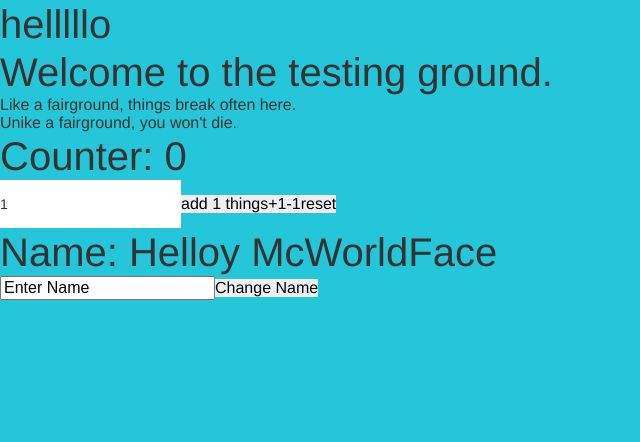
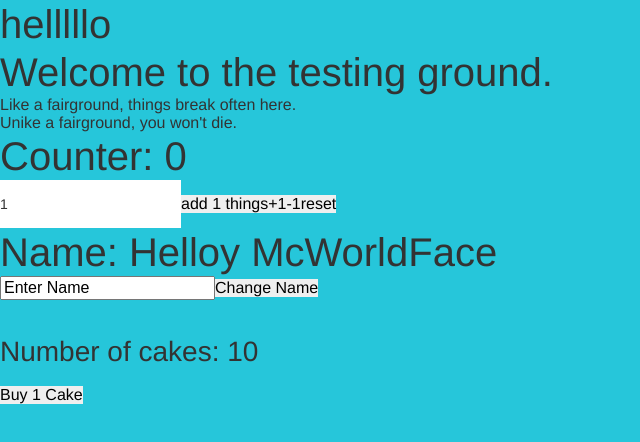
Before and after one commit to Meganimation/testing-ground, a React (Create React App) app: page / in a window 1280 px wide. Shown: the top 442 px of the page, without its empty margins (0-640 px from the left). Built offline with nearby package versions, Linux system fonts and the light colour scheme.

Commit message:
building cake store - go through SB tutorials and finish store before implementing CSS

```diff
--- a/src/App.js
+++ b/src/App.js
@@ -1,6 +1,7 @@
 import React, {useState} from 'react';
 import { useDispatch, useSelector } from 'react-redux';
 import Form from './components/Form';
+import CakeStore from './components/CakeStore';
 
 const INCREMENT = "INCREMENT"
 
@@ -38,6 +39,10 @@ const counter = useSelector(state => state.counter)
   <button onClick={()=> dispatch({type: "DEFAULT", info: 'resets the counter to default'})}> reset </button>
 
 <Form/>
+<br />
+<br />
+<br />
+<CakeStore/>
     </>
 
   );
--- /dev/null
+++ b/src/components/CakeStore.js
@@ -0,0 +1,30 @@
+import React from 'react'
+import { useDispatch, useSelector } from 'react-redux';
+
+
+
+export default function CakeStore() {
+
+const dispatch = useDispatch()
+
+const numOfCakes = useSelector(state => state.numOfCakes)
+
+
+function buyCake() {
+
+if (numOfCakes <= 0) {
+    alert("There's no more cakes left! Soz m8!")
+}
+else
+    dispatch({type: "BUY_CAKE"})
+}
+
+    return (
+
+        <div>
+          <h2>  Number of cakes: {numOfCakes} </h2>
+            <br />
+            <button onClick={buyCake}>Buy 1 Cake</button>
+        </div>
+    )
+}
--- a/src/index.js
+++ b/src/index.js
@@ -3,24 +3,25 @@ import ReactDOM from 'react-dom';
 import './index.css';
 import App from './App';
 import * as serviceWorker from './serviceWorker';
-
 import { createStore } from 'redux';
 import { Provider } from 'react-redux';
 import rootReducer from './reducers/rootReducer';
 
+//......................................SHORTCUTS
+const rubberedux = window.__REDUX_DEVTOOLS_EXTENSION__&& window.__REDUX_DEVTOOLS_EXTENSION__()
+// dev tools for redux debugging
+const store = createStore(rootReducer, rubberedux)
 
-const rubberedux = window.__REDUX_DEVTOOLS_EXTENSION__&& window.__REDUX_DEVTOOLS_EXTENSION__()
 
-const store = createStore(rootReducer,
-    rubberedux
-    )
+//......................................CONSOLE LOGS
 
-    function buyCake() {
-        return {
-            type: "BUY_CAKE",
-            info: 'An action which depletes the cake store by one'
-    }
-    }
+console.log('Initial state:', store.getState())
+//console logs the initial state upload loading
+store.subscribe(()=> console.log('Updated state', store.getState()))
+// console logs whenever the state is updated
+
+//......................................APP RENDERING
+
 
 ReactDOM.render(<Provider store={store}><App /></Provider>, document.getElementById('root'));
 
```
Also changed, not shown: src/reducers/nameReducer.js (deleted, +0 -14 lines).
